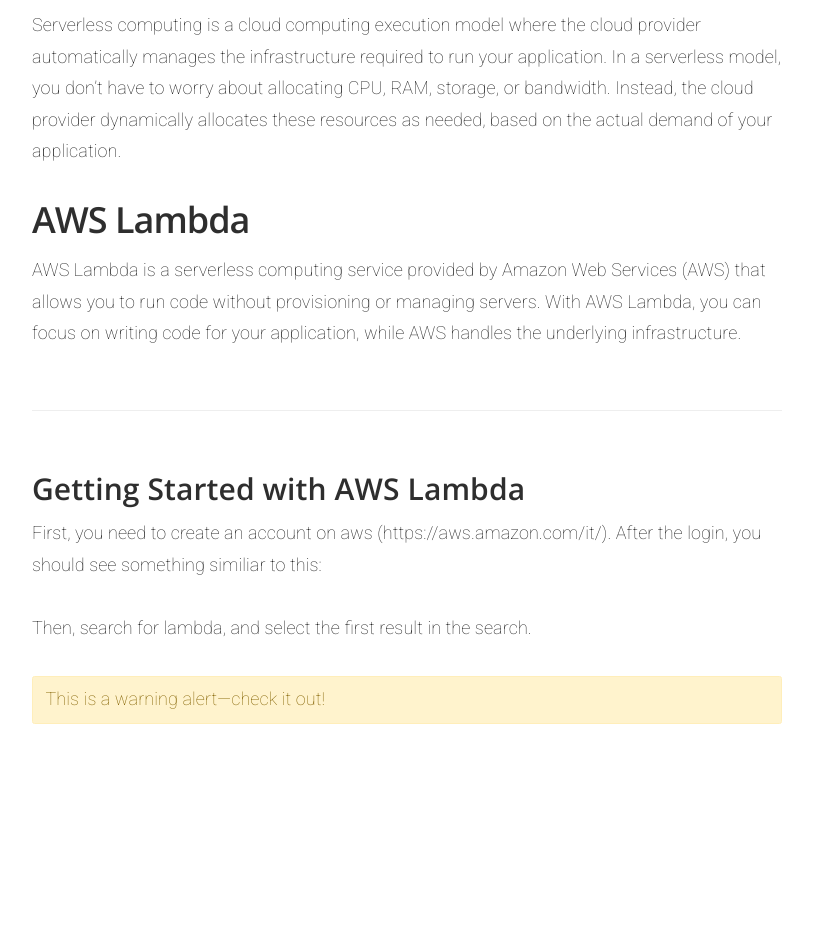
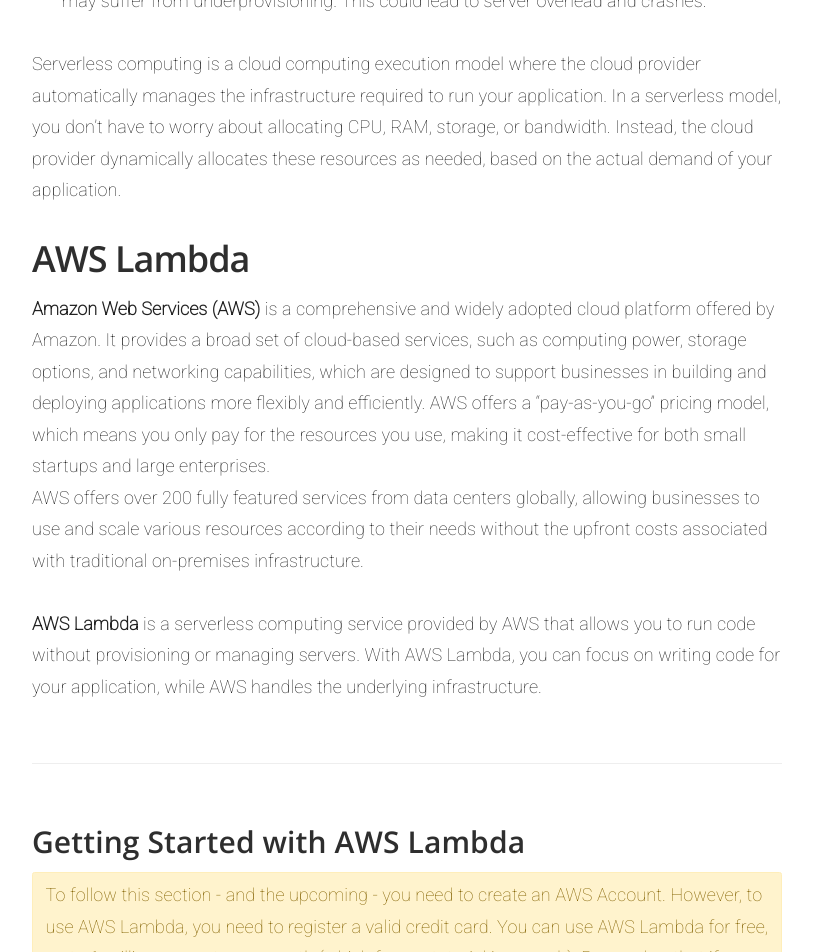
Before and after one commit to UniVE-SSV/SoftwareArchitecture, a Jekyll site: the page built from _docs/aws-lambda/introduction.md, in a window 1280 px wide and 1400 px high, scrolled down 1405 px. Shown: the top 952 px of the window, without its empty margins (383-1196 px from the left). Built offline with Jekyll 4.4.1, drawn with Linux system fonts in a browser that asks for light colours; before the commit the page ends 2159 px from its top, so only the background shows below that; some of the changed text lies outside the part shown.

Commit message:
aws intro

```diff
--- a/_docs/aws-lambda/introduction.md
+++ b/_docs/aws-lambda/introduction.md
@@ -18,12 +18,28 @@ Deploying a server require to allocate resources like CPU, RAM, storage, and ban
 Serverless computing is a cloud computing execution model where the cloud provider automatically manages the infrastructure required to run your application. In a serverless model, you don't have to worry about allocating CPU, RAM, storage, or bandwidth. Instead, the cloud provider dynamically allocates these resources as needed, based on the actual demand of your application.
 
 ## AWS Lambda
-AWS Lambda is a serverless computing service provided by Amazon Web Services (AWS) that allows you to run code without provisioning or managing servers. With AWS Lambda, you can focus on writing code for your application, while AWS handles the underlying infrastructure.
+**Amazon Web Services (AWS)** is a comprehensive and widely adopted cloud platform offered by Amazon. It provides a broad set of cloud-based services, such as computing power, storage options, and networking capabilities, which are designed to support businesses in building and deploying applications more flexibly and efficiently. AWS offers a "pay-as-you-go" pricing model, which means you only pay for the resources you use, making it cost-effective for both small startups and large enterprises.
+AWS offers over 200 fully featured services from data centers globally, allowing businesses to use and scale various resources according to their needs without the upfront costs associated with traditional on-premises infrastructure.
+
+**AWS Lambda** is a serverless computing service provided by AWS that allows you to run code without provisioning or managing servers. With AWS Lambda, you can focus on writing code for your application, while AWS handles the underlying infrastructure.
 ### Getting Started with AWS Lambda
-First, you need to create an account on aws (https://aws.amazon.com/it/).
+<div class="alert alert-warning" role="alert">
+To follow this section - and the upcoming - you need to create an AWS Account. However, to use AWS Lambda, you need to register a valid credit card. You can use AWS Lambda for free, up to 1 million requests per month (which for our tutorial is enough). Remember that if you you exceed this limit, aws will withdraw money from your card.
+</div>
+First, you need to create an account on aws (<a target="_blank" rel="noopener noreferrer" href="https://aws.amazon.com/">https://aws.amazon.com</a>). If they ask you for a support plan, select the free one (Basic Support).
 After the login, you should see something similiar to this:
-
+![AWS Intro 1]({{ site.baseurl }}/images/awslambda_intro_1.png)
 Then, search for lambda, and select the first result in the search.
-<div class="alert alert-warning" role="alert">
-  This is a warning alert—check it out!
-</div>
+![AWS Intro 2]({{ site.baseurl }}/images/awslambda_intro_2.png)
+If you see the Complete Sign-Up page, fill the require information (at the end, the system will redirect you to the home page, so you need to redo the first step).
+![AWS Intro 3]({{ site.baseurl }}/images/awslambda_intro_3.png)
+![AWS Intro 4]({{ site.baseurl }}/images/awslambda_intro_4.png)
+You should see a page similiar to this:
+![AWS Intro 5]({{ site.baseurl }}/images/awslambda_intro_5.png)
+Take a look at the page. The idea of AWS Lambda is that you write a function (see the provided example) and AWS provides you the server that run that function, without worrying about scaling, resource allocations, etc.
+Clicking the "Create a Function" button takes you to the dashboard:
+![AWS Intro 6]({{ site.baseurl }}/images/awslambda_intro_6.png)
+Here, you can monitor your functions and inspect some metrics. In the next section, we will explain briefly how the platform works.
+## Exercies
+1. Follow the Tutorial:
+![AWS Intro 7]({{ site.baseurl }}/images/awslambda_intro_7.png)
```
Also changed, not shown: images/awslambda_intro_6.png (added), images/awslambda_intro_7.png (added), images/awslambda_pricing.png (added).
